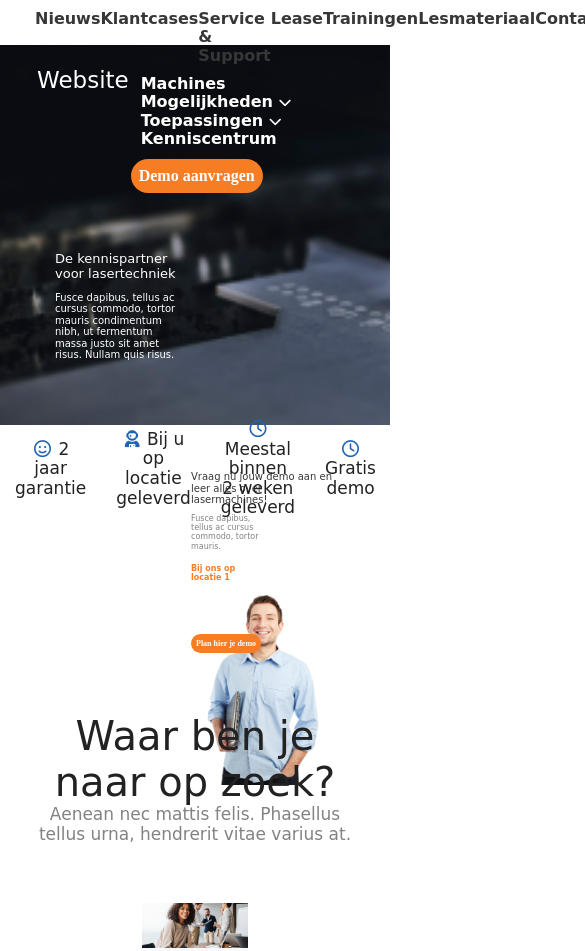
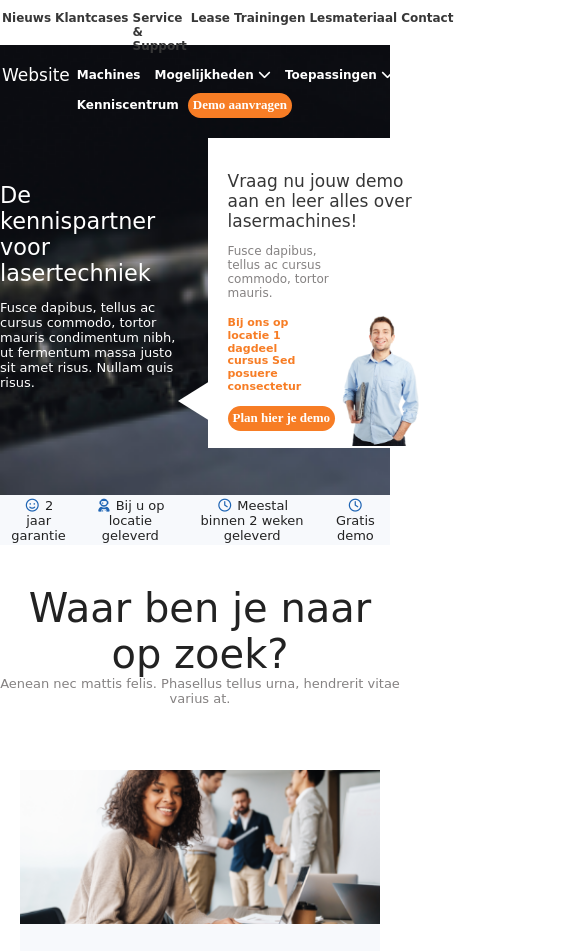
Before and after one commit to SterreVriens/Every-day-opdracht, a website built with Parcel: page index.html in a window 390 px wide. Shown: the top 951 px of the page, 585 px wide, since content can reach past the window. Built offline with nearby package versions, Linux system fonts and the light colour scheme; a web font is replaced by a local one.

Commit message:
Responsive 540px

```diff
--- a/css/main.css
+++ b/css/main.css
@@ -603,208 +603,125 @@ textarea {
 }
 
 }
-@media only screen and (max-width: 550px) {
+@media only screen and (max-width: 780px) {
   .container{
     width: 500px;
   }
+  body .container a{
+    font-size: 15px;
+  }
+  body .container p{
+    font-size: 16px;
+  }
+  body .container li{
+    font-size: 13px;
+  }
+  body .container button{
+    font-size: 15px;
+    padding: 8px;
+  }
+  header .container {
+    width: 650px;
+  }
+  .nav-top a{
+    padding: 2px;
+  }
   nav .logo h1{
-    margin: 0;
+    margin-top: -5px;
   }
-  .nav-top{
-    font-size: 8px;
+  .left h1{
+    font-size: 1.8em;
   }
-  .logo{
-    font-size: 7px;
-    margin-top: 0;
+  .right{
+    width: 45%;
   }
-  .nav-right{
-    font-size: 8px;
+  .right img{
+    margin-top: -41%;
+  }
+ .card{
+  width: 90%;
+ }
+ .text-image{
+  margin-top: 50px;
+ }
+ .text h3{
+  font-size: 25px;
+ }
+ .image img{
+  width: 140%;
+ }
+ .demo{
+   margin-top: 50px;
+ }
+ .demo h4{
+  font-size: 20px;
+ }
+ .demo button{
+  height: 30px;
+
+ }
+ .bottom-footer .container p{
+   font-size: 13px
+ }
 }
 
-  .hero .left h1{
-    font-size: 1em;
+@media only screen and (max-width: 550px) {
+  .container{
+    width: 400px;
   }
-  .hero .left p{
+  body .container a{
     font-size: 12px;
   }
-  .hero .content .right{
-    margin-right: 20px;
-    margin-left: 55%;
-    height: 230px;
+  body .container p{
+    font-size: 13px;
   }
-  .hero .content .right p{
-    font-size: 10px;
-  }.hero .content .right a{
-    font-size: 10px;
+  body .container li{
+    font-size: 11px;
   }
-  .hero .content .right h2{
+  body .container button{
+    font-size: 13px;
+    padding: 5px;
+  }
+  header .container {
+    width: 450px;
+  }
+  .hero{
+    height: 450px;
+  }
+  nav .logo h1{
+    margin-top: -1px;
+    font-size: 17px;
+    padding: 2px;
+  }
+  nav a{
+    padding: 5px;
+  }
+  .left h1{
+    font-size: 1.4em;
+  }
+  .right{
+    width: 45%;
+    height: 270px;
+  }
+  .right img{
+    margin-top: -62%;
+    height: 140px;
+  }
+  .hero .right h2{
+    font-size: 17px;
+  }
+  .hero .right a{
+    font-size: 11px;
+  }
+  .hero .right p{
     font-size: 12px;
   }
-  .bottom-header p{
-    font-size: 8px;
-    padding: 10px 15px;
+
+ .demo h4{
+  font-size: 17px;
  }
-
-  .title h3{
-    font-size: 23px;
-  }
-  .title p{
-    font-size: 10px;
-  }
-  .card {
-    width: 33%;
-
-  }
-  .cards h4{
-    font-size: 12px;
-  }
-  .cards p{
-    font-size: 10px;
-  }
-  .text-image{
-    margin: 0;
-  }
-  .text-image h3{
-    font-size: 15px;
-  }
-  .text-image p{
-    font-size: 10px;
-  }
-  .text-image img{
-    height: 180px;
-    margin-top: -50px;
-  }
-  .demo{
-    padding: 0 100px;
-  }
-  .demo h4{
-    font-size: 13px;
-  }
-  .demo button{
-    height: auto;
-  }
-  footer h5{
-    font-size: 13px;
-  }
-  footer ul li{
-    font-size: 10px;
-  }
-  footer .icon i{
-    padding: 5px;
-  }
-  .bottom-footer p{
-    font-size: 8px;
-  }
-}
-@media only screen and (max-width: 430px) {
-  .container{
-    width: 320px;
-  }
-  nav button{
-    padding: 5px;
-    font-size: 6px;
-    margin-top: 10px;
-  }
-  .nav-top{
-    font-size: 5px;
-  }
-  nav .logo{
-    font-size: 7px;
-    padding: 2px;
-  }
-  .nav-right{
-    margin-top: 10px;
-    font-size: 6px;
-  }
-  .hero{
-    height: 380px;
-  }
-
-  .content .left{
-    margin-left: 20px;
-    height: 200px;
-  }
-  .content .left h1{
-    font-size: 13px;
-  }
-  .content .left p{
-    font-size: 10px;
-  }
-  .hero .content .right{
-    margin-right: 0px;
-    margin-left: 55%;
-    height: 230px;
-  }
-  .hero .content .right p{
-    font-size: 8px;
-  }.hero .content .right a{
-    font-size: 8px;
-  }
-  .hero .content .right h2{
-    font-size: 10px;
-  }
-  .hero .content button{
-    padding: 5px;
-    font-size: 8px;
-    margin-top: 10px;
-  }
-  .bottom-header p{
-    font-size: 4px;
-  }
-  .title h3{
-    font-size: 15px;
-  }
-  .title p{
-    font-size: 8px;
-  }
-
-  .cards h4{
-    font-size: 8px;
-  }
-  .cards p{
-    font-size: 6px;
-  }
-  .card button{
-    font-size: 7px;
-  }
-
-  .text-image h3{
-    font-size: 8px;
-  }
-  .text-image p{
-    font-size: 6px;
-  }
-  .text-image img{
-    height: 80px;
-    margin-top: -50px;
-  }
-  .text-image button{
-    padding: 5px;
-    font-size: 8px;
-  }
-  .demo{
-    margin-top: 20px;
-    padding: 0;
-  }
-  .demo h4{
-    font-size: 10px;
-  }
-  .demo button{
-    height: auto;
-    font-size: 8px;
-  }
-  footer h5{
-    font-size: 10px;
-  }
-  footer ul li{
-    font-size: 8px;
-  }
-  footer .icon i{
-    padding: 5px;
-    font-size: 7px;
-  }
-  .bottom-footer p{
-    font-size: 6px;
+ .bottom-footer .container p{
+   font-size: 10px
  }
 }
 
```
Lines whose indentation alone changed are shown as unchanged.
